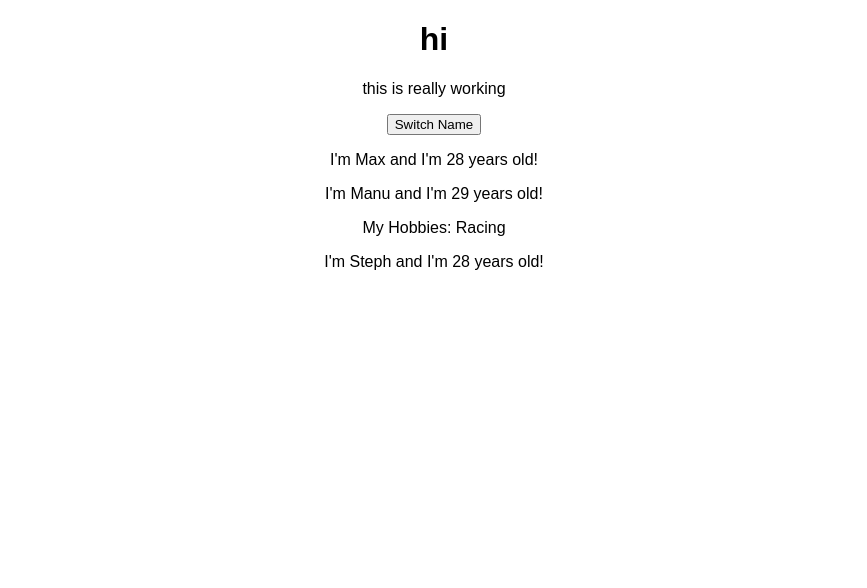
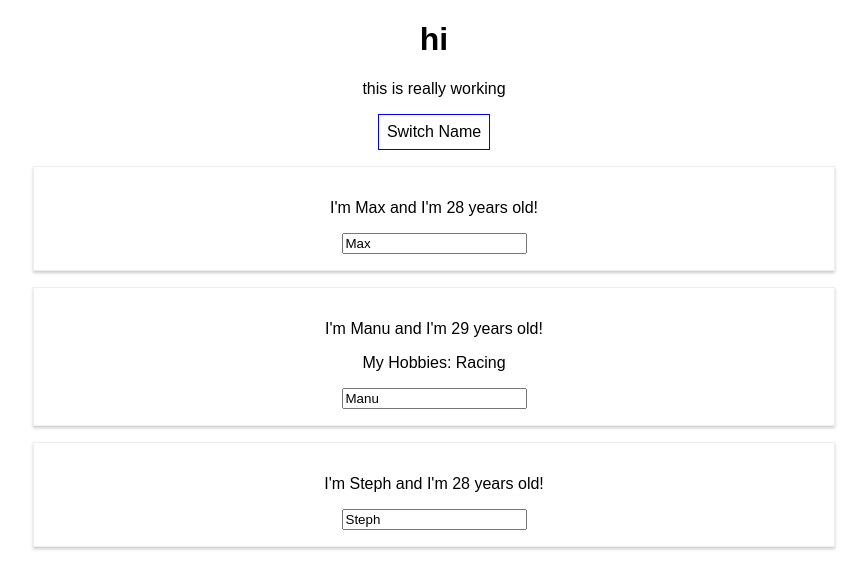
Before and after one commit to tasneemfarag/react-from-scratch, a React (Create React App) app in the folder react-complete-guide/: page / in a window 1280 px wide. Shown: the top 588 px of the page, without its empty margins (206-1073 px from the left). Built offline with nearby package versions, Linux system fonts and the light colour scheme.

Commit message:
using two ways of binding

```diff
--- a/react-complete-guide/src/App.js
+++ b/react-complete-guide/src/App.js
@@ -1,40 +1,62 @@
-import React, { useState } from 'react';
+import React, { Component } from 'react';
 import './App.css';
 import Person from './Person/Person';
-import person from './Person/Person';
 
-const app = props => {
-const [personsState, setPersonsState] =  useState({
+class App extends Component {
+  state = {
     persons: [
       {name: 'Max', age: 28},
       {name: 'Manu', age: 29},
       {name: 'Steph', age: 28}
-    ]
-  });
+    ],
+  }
 
- const [otherState, setOtherState] = useState('some other value');
-
-  const switchNameHandler = () => {
-    setPersonsState({
+  switchNameHandler = (newName) => {
+   this.setState({
     persons: [
-       {name: 'Maximilian', age: 28},
+      {name: newName, age: 28},
       {name: 'Manu', age: 29},
       {name: 'Steph', age: 27}
     ]
    });
   }
+   nameChangedHandler = (e) => {
+    this.setState({
+      persons: [
+        {name: 'Max', age: 28},
+        {name: e.target.value, age: 29},
+        {name: 'Steph', age: 26}
+      ]
+     });
+   }
 
+  render() {
+    const style = {
+      backgroundColor: 'white',
+      font: 'inherit',
+      border: '1px solid blue',
+      padding: '8px',
+      cursor: 'pointer'
+    }
     return (
       <div className="App">
        <h1>hi</h1>
        <p>this is really working</p>
-       <button onClick={switchNameHandler}>Switch Name</button>
-       <Person name={personsState.persons[0].name} age={personsState.persons[0].age} />
-       <Person name={personsState.persons[1].name} age={personsState.persons[1].age}>My Hobbies: Racing </Person>
-       <Person name={personsState.persons[2].name} age={personsState.persons[2].age} />
+       <button
+        style={style}
+        onClick={() => this.switchNameHandler('Maximilian!!')}>Switch Name</button>
+       <Person
+        name={this.state.persons[0].name} age={this.state.persons[0].age} />
+       <Person
+        name={this.state.persons[1].name}
+        age={this.state.persons[1].age}
+        click={this.switchNameHandler.bind(this, 'Max!')}
+        changed={this.nameChangedHandler}>My Hobbies: Racing </Person>
+       <Person
+        name={this.state.persons[2].name} age={this.state.persons[2].age} />
       </div>
     );
-
+  }
 }
 
-export default app;
+export default App;
--- /dev/null
+++ b/react-complete-guide/src/Person/Person.css
@@ -0,0 +1,8 @@
+.Person {
+    width: 60%;
+    margin: 16px auto;
+    border: 1px solid #eee;
+    box-shadow: 0 2px 3px #ccc;
+    padding: 16px;
+    text-align: center;
+}
--- a/react-complete-guide/src/Person/Person.js
+++ b/react-complete-guide/src/Person/Person.js
@@ -1,11 +1,13 @@
 import React from 'react';
-import { render } from 'react-dom';
+import './Person.css';
+
 
 const person = (props) => {
     return (
-        <div>
-            <p>I'm {props.name} and I'm {props.age} years old!</p>
+        <div className="Person">
+            <p onClick={props.click}>I'm {props.name} and I'm {props.age} years old!</p>
             <p>{props.children}</p>
+            <input type="text" onChange={props.changed} value={props.name} />
         </div>
     )
 };
```
Lines whose indentation alone changed are shown as unchanged.
